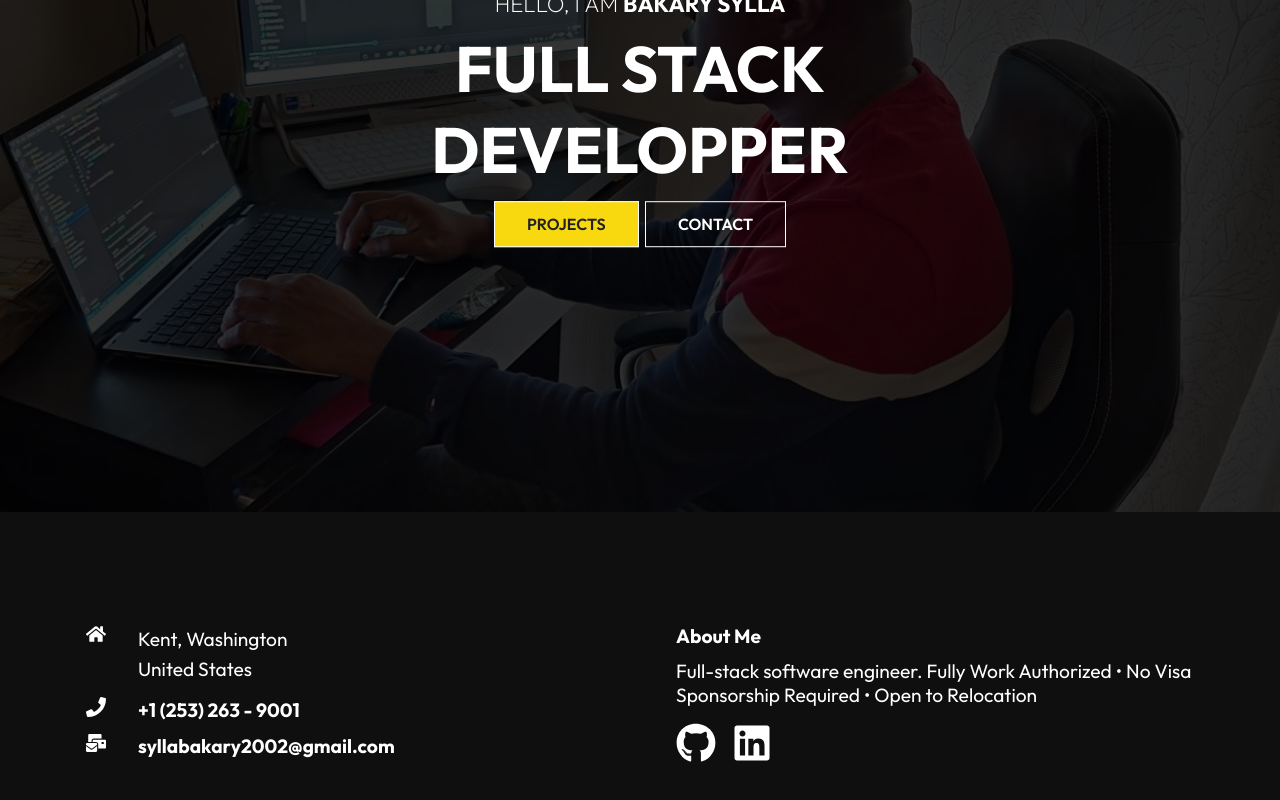
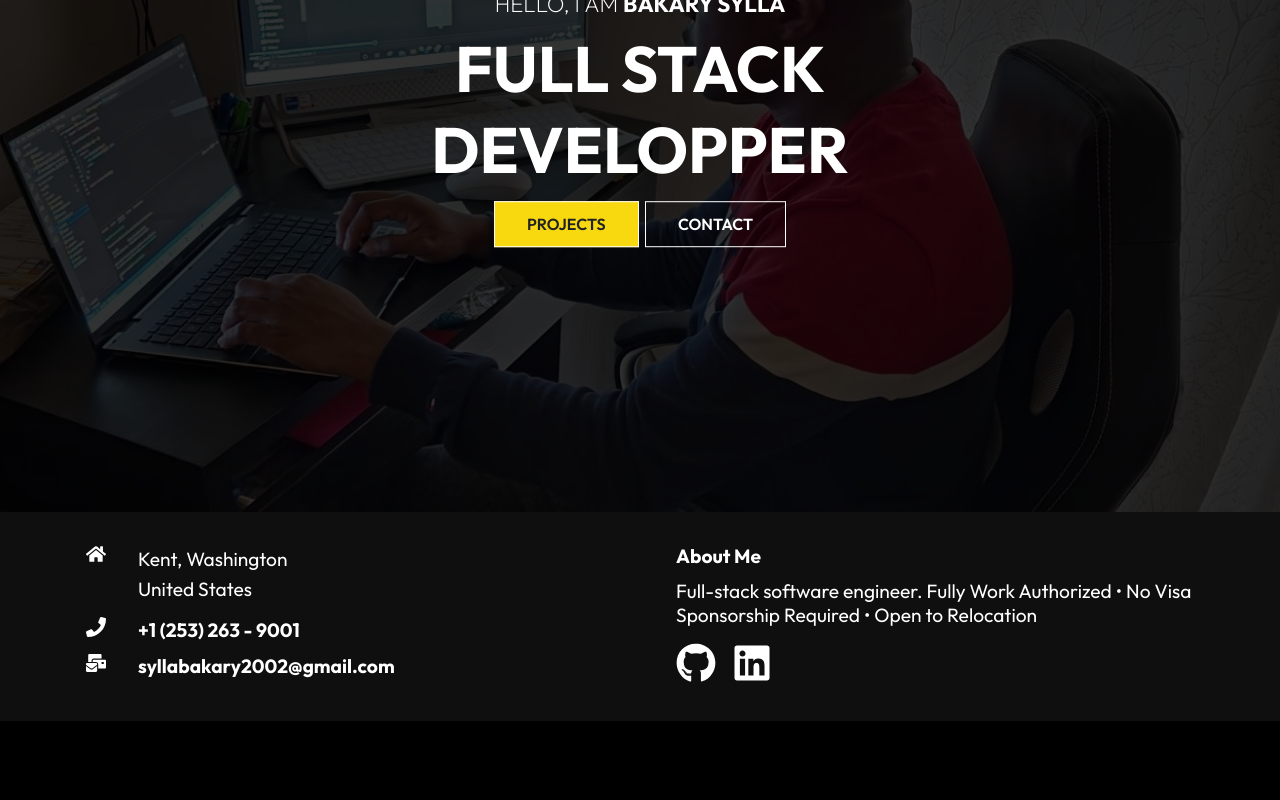
Before and after one commit to Abou2022/second-reactportfolio, a React (Create React App) app: page / in a window 1280 px wide. Shown: the part 288-1088 px from the top of the page. After the commit the page ends 1009 px from the top, so only its background shows below. Built offline with nearby package versions, Linux system fonts and the light colour scheme; a web font is replaced by a local one.

Commit message:
resume updated

```diff
--- a/src/components/footer/FooterStyles.css
+++ b/src/components/footer/FooterStyles.css
@@ -1,6 +1,6 @@
 .footer {
   width: 100%;
-  padding: 6rem 0;
+  padding: 1rem 0;
   background-color: rgba(19, 19, 19, 0.8);
 }
 
--- a/src/components/navbar/Navbar.js
+++ b/src/components/navbar/Navbar.js
@@ -8,7 +8,7 @@ import { Link } from "react-router-dom";
 // I have to precise what categorie of icons I added "fa"
 import { FaBars, FaTimes } from "react-icons/fa";
 
-import myResume from "../../assets/Bakary_Sylla.pdf";
+import myResume from "../../assets/BAKARY-SYLLA.pdf";
 
 const Navbar = () => {
   // I will use useState to change icons hamberger state
```
Also changed, not shown: 2 other files (tests, documents, lock files or other folders).
